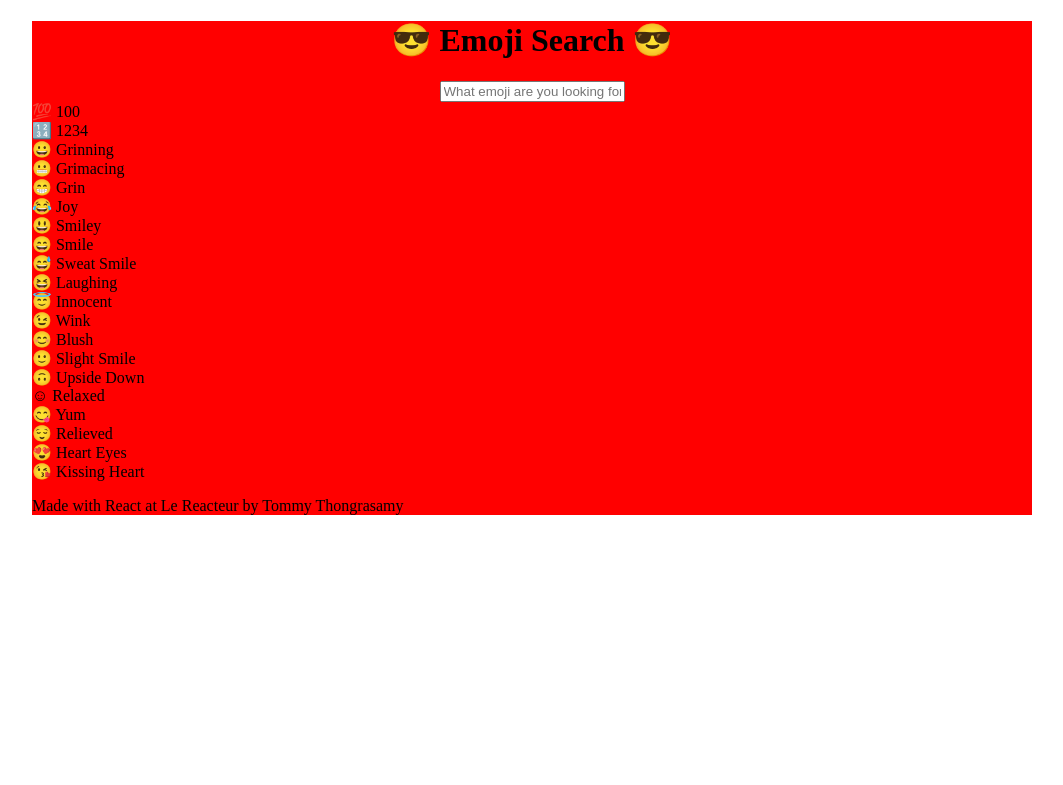
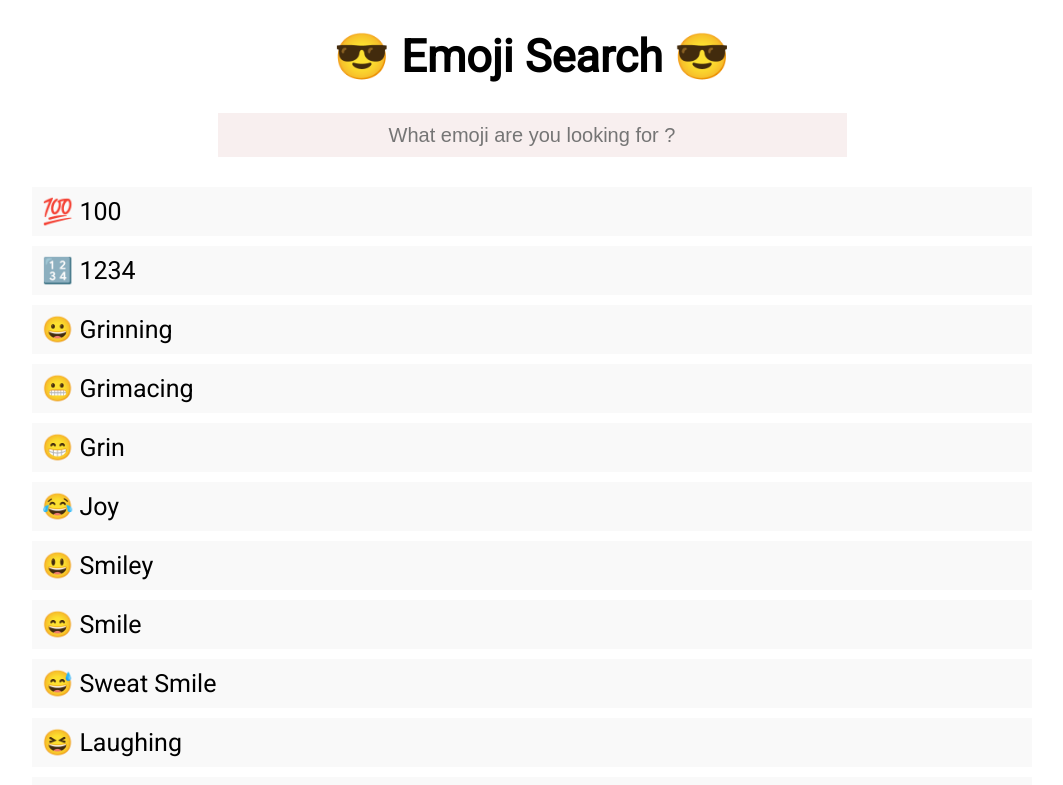
Before and after one commit to tommy211369/react-emoji-search, a React (Create React App) app: page / in a window 1280 px wide. Shown: the top 785 px of the page, without its empty margins (108-1171 px from the left). Built offline with nearby package versions, Linux system fonts and the light colour scheme.

Commit message:
add style

```diff
--- a/public/index.html
+++ b/public/index.html
@@ -24,6 +24,10 @@
       work correctly both with client-side routing and a non-root public URL.
       Learn how to configure a non-root public URL by running `npm run build`.
     -->
+    <link
+      href="https://fonts.googleapis.com/css2?family=Roboto&display=swap"
+      rel="stylesheet"
+    />
     <title>React App</title>
   </head>
   <body>
--- a/src/App.css
+++ b/src/App.css
@@ -2,14 +2,41 @@
 body {
   margin: 0;
   padding: 0;
+  font-family: "Roboto", sans-serif;
 }
 
 .app {
-  background-color: red;
   width: 1000px;
   margin: 0 auto;
 }
 
 .search {
   text-align: center;
+  margin-bottom: 30px;
 }
+
+.search h1 {
+  font-size: 45px;
+}
+
+input {
+  text-align: center;
+  width: 625px;
+  outline: none;
+  border: none;
+  font-size: 20px;
+  line-height: 42px;
+  background-color: #f8efef;
+}
+
+.line {
+  font-size: 25px;
+  background-color: #f9f9f9;
+  margin: 10px 0;
+  padding: 10px;
+}
+
+.line:hover {
+  background-color: #f8efef;
+  cursor: pointer;
+}
--- a/src/components/Line.js
+++ b/src/components/Line.js
@@ -3,7 +3,7 @@ import React from "react";
 const Line = (props) => {
   const { emoji, title } = props;
   return (
-    <div>
+    <div className="line">
       {emoji} {title}
     </div>
   );
```
